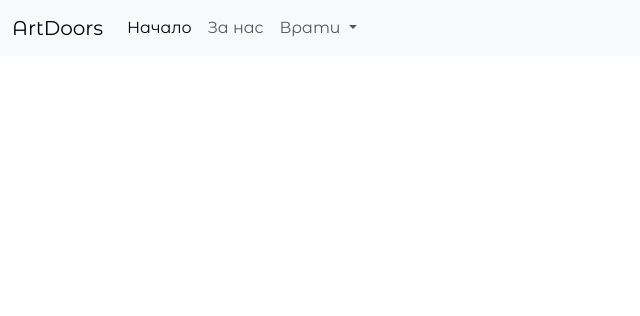
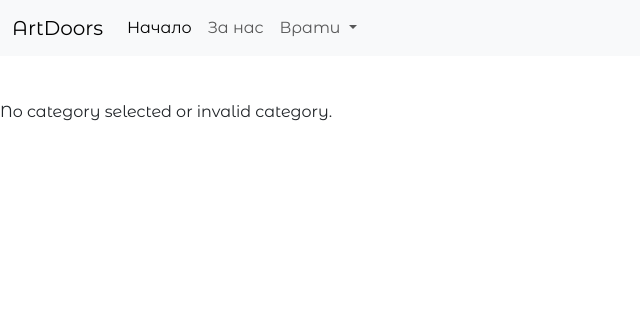
Before and after one commit to Vasilian05/Doors, a PHP site: page /products.php in a window 1280 px wide. Shown: the top 316 px of the page, without its empty margins (0-640 px from the left). Run offline with PHP 8.4, Linux system fonts and the light colour scheme; some web fonts are replaced.

Commit message:
product page getting the product type from URL

```diff
--- a/products.php
+++ b/products.php
@@ -1 +1,27 @@
 <?php include_once "includes/header.php"; ?>
+
+<?php
+// Retrieve the selected category from the URL parameters
+$category = isset($_GET['category']) ? $_GET['category'] : '';
+
+// Generate content based on the selected category
+if ($category === 'interior') {
+    // Generate content for interior doors
+    echo "<h2>Интериорни Врати</h2>";
+    // Place your code here to fetch and display interior door items from the database or any other data source
+} elseif ($category === 'exterior') {
+    // Generate content for exterior doors
+    echo "<h2>Exterior Doors</h2>";
+    // Place your code here to fetch and display exterior door items from the database or any other data source
+} else {
+    // Handle invalid category or no category selected
+    echo "<p>No category selected or invalid category.</p>";
+}
+?>
+
+
+<style>
+    body {
+        margin-top:100px;
+    }
+</style>
```
